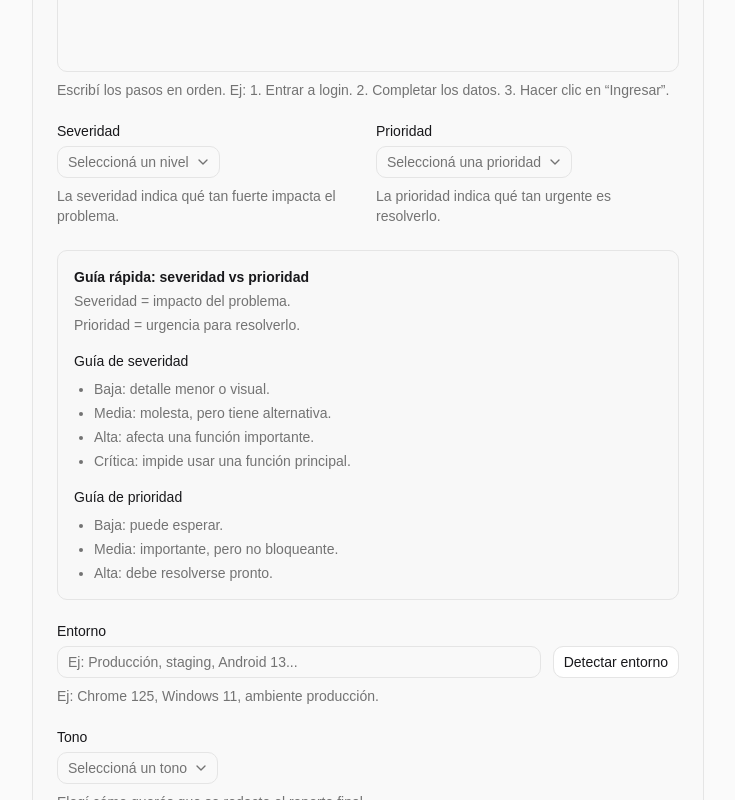
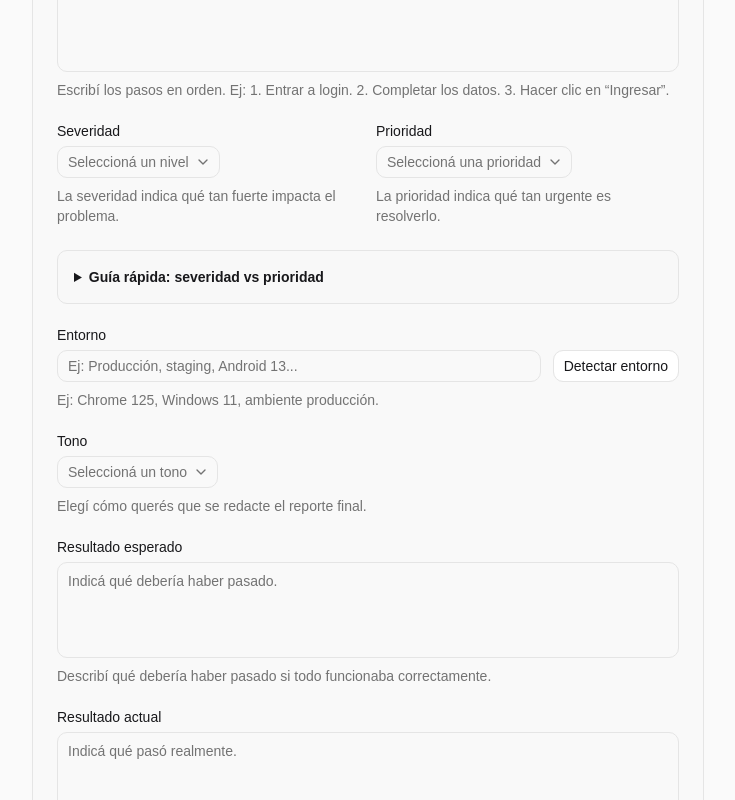
Before and after one commit to Agustin742/proyecto-2-Generador-de-Reportes-de-bugs, a React (Vite) app: page / in a window 1280 px wide. Shown: the part 584-1384 px from the top of the page, without its empty margins (272-1007 px from the left). Built offline with nearby package versions, Linux system fonts and the light colour scheme.

Commit message:
refactor: collapse severity priority guidance

```diff
--- a/src/features/bug-report/components/SeverityPriorityHelp.tsx
+++ b/src/features/bug-report/components/SeverityPriorityHelp.tsx
@@ -1,10 +1,16 @@
 export function SeverityPriorityHelp() {
   return (
-    <section className="space-y-4 rounded-lg border bg-muted/40 p-4">
+    <details className="rounded-lg border bg-muted/30 p-4">
+      <summary className="cursor-pointer text-sm font-semibold">
+        Guía rápida: severidad vs prioridad
+      </summary>
+
+      <div className="mt-3 space-y-4">
+        <p className="text-sm text-muted-foreground">
+          Consultá esta ayuda si tenés dudas al elegir los niveles.
+        </p>
+
         <div className="space-y-1">
-        <h2 className="text-sm font-semibold">
-          Guía rápida: severidad vs prioridad
-        </h2>
           <p className="text-sm text-muted-foreground">
             Severidad = impacto del problema.
           </p>
@@ -31,6 +37,7 @@ export function SeverityPriorityHelp() {
             <li>Alta: debe resolverse pronto.</li>
           </ul>
         </div>
-    </section>
+      </div>
+    </details>
   );
 }
```
Lines whose indentation alone changed are shown as unchanged.
